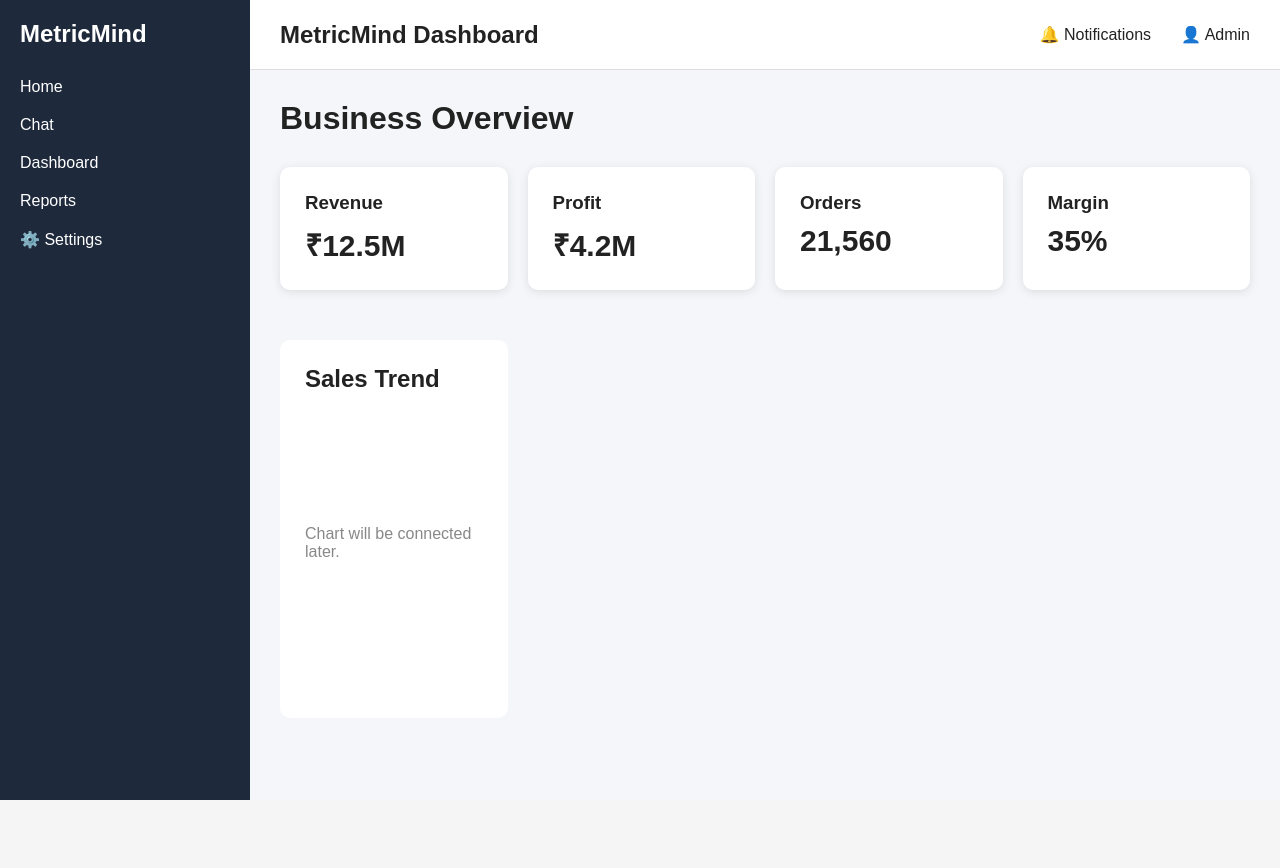
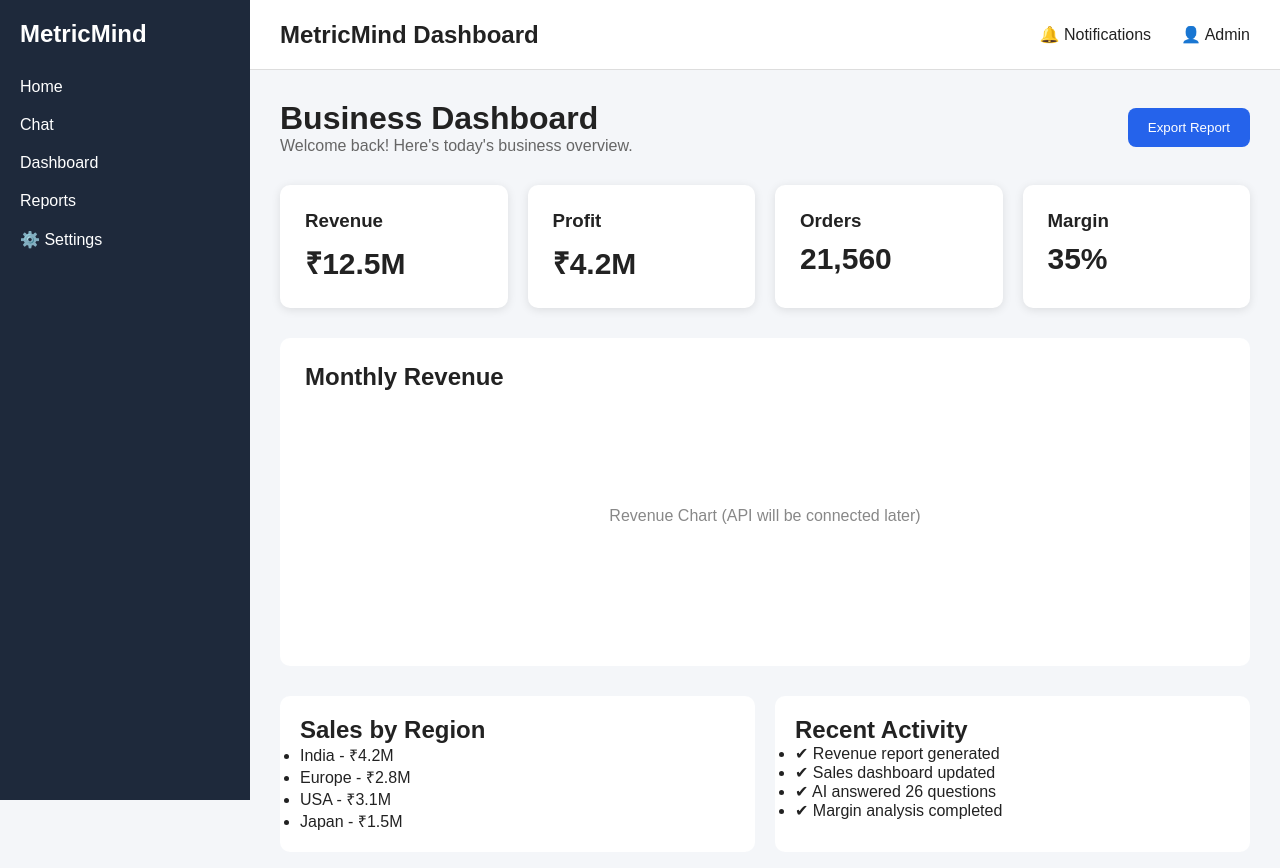
Before and after one commit to sreejagubbala/metric-mind, a Next.js app in the folder frontend/: page /dashboard in a window 1280 px wide. Shown: the top 868 px of the page. Before the commit the page ends 800 px from the top, so only its background shows below. Built offline with nearby package versions, Linux system fonts and the light colour scheme.

Commit message:
Update page.tsx

```diff
--- a/frontend/app/dashboard/page.tsx
+++ b/frontend/app/dashboard/page.tsx
@@ -1,31 +1,33 @@
-import SalesChart from "../../components/SalesChart";
 import DashboardLayout from "../../components/DashboardLayout";
-import MetricCard from "../../components/MetricCard";
+import DashboardHeader from "../../components/DashboardHeader";
+import KPIGrid from "../../components/KPIGrid";
+import RevenueChart from "../../components/RevenueChart";
+import SalesByRegion from "../../components/SalesByRegion";
+import RecentActivity from "../../components/RecentActivity";
 
 export default function Dashboard() {
   return (
     <DashboardLayout>
-      <h1
-        style={{
-          marginBottom: "30px",
-        }}
-      >
-        Business Overview
-      </h1>
+
+      <DashboardHeader />
+
+      <KPIGrid />
+
+      <RevenueChart />
 
       <div
         style={{
           display: "grid",
-          gridTemplateColumns: "repeat(4,1fr)",
+          gridTemplateColumns: "1fr 1fr",
           gap: "20px",
+          marginTop: "30px",
         }}
       >
-        <MetricCard title="Revenue" value="₹12.5M" />
-        <MetricCard title="Profit" value="₹4.2M" />
-        <MetricCard title="Orders" value="21,560" />
-        <MetricCard title="Margin" value="35%" />
-        <SalesChart />
+        <SalesByRegion />
+
+        <RecentActivity />
       </div>
+
     </DashboardLayout>
   );
 }
```
